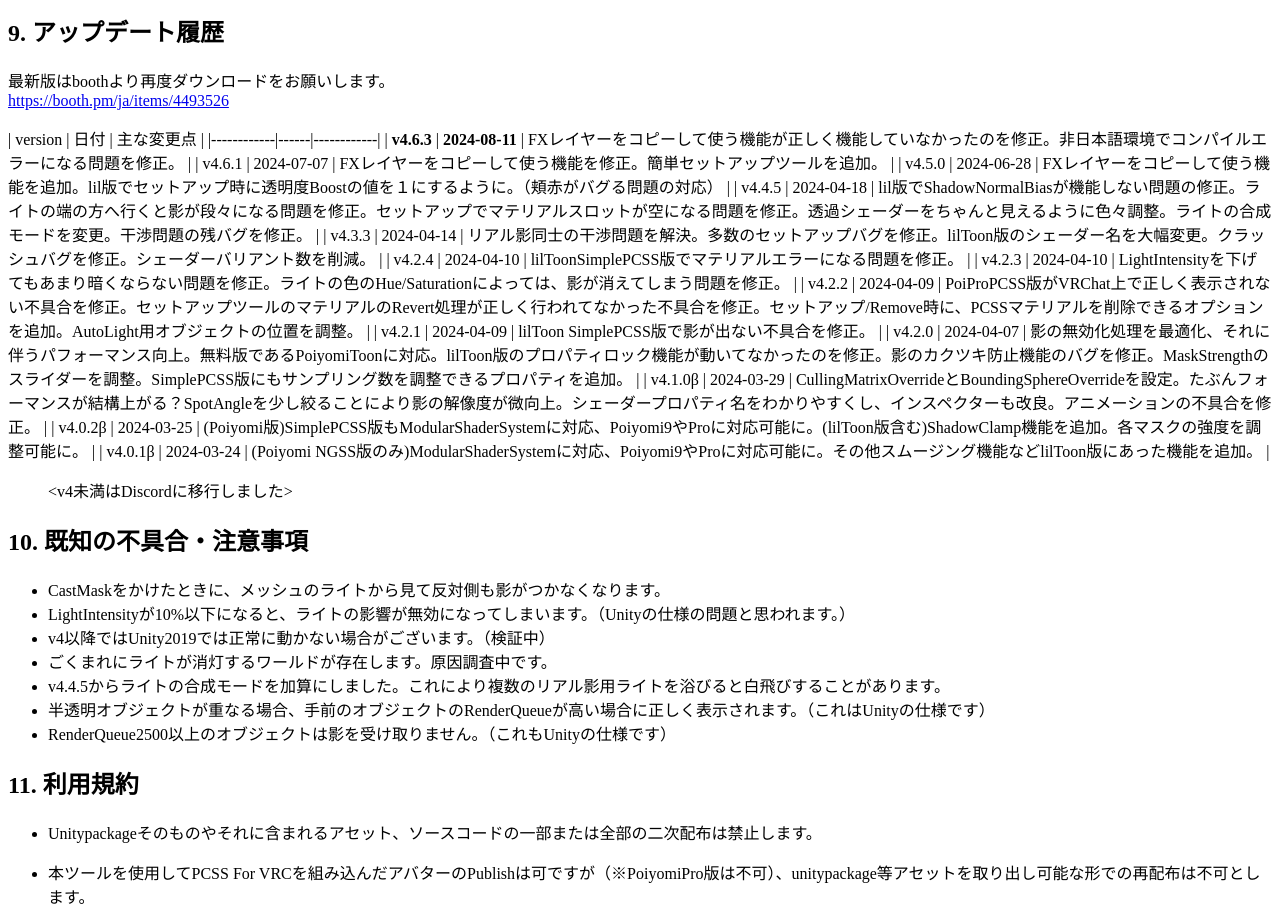
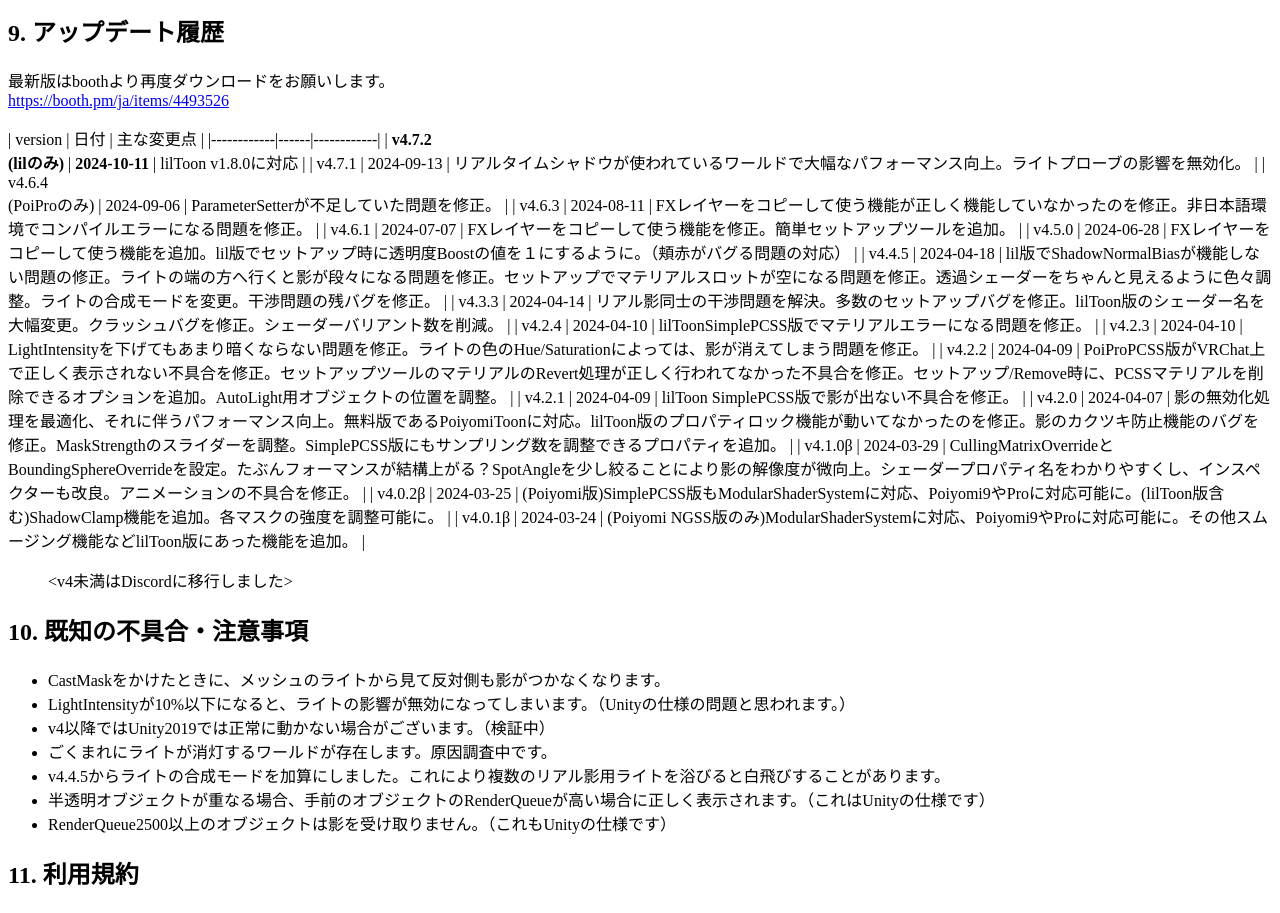
Before and after one commit to nHaruka-git/PCSS4VRC, a Next.js app: page /ja in a window 1280 px wide. Shown: the part 6200-7113 px from the top of the page. Built offline with nearby package versions, Linux system fonts and the light colour scheme.

Commit message:
Update index.mdx
Updated update history section (up to v4.7.2)

```diff
--- a/src/pages/ja/index.mdx
+++ b/src/pages/ja/index.mdx
@@ -213,7 +213,10 @@
 
 | version | 日付 | 主な変更点 |
 |------------|------|------------|
-| **v4.6.3** | **2024-08-11** | FXレイヤーをコピーして使う機能が正しく機能していなかったのを修正。非日本語環境でコンパイルエラーになる問題を修正。 |
+| **v4.7.2<br/>(lilのみ)** | **2024-10-11** | lilToon v1.8.0に対応 |
+|  v4.7.1 | 2024-09-13 | リアルタイムシャドウが使われているワールドで大幅なパフォーマンス向上。ライトプローブの影響を無効化。 |
+| v4.6.4<br/>(PoiProのみ) | 2024-09-06 | ParameterSetterが不足していた問題を修正。 |
+| v4.6.3 | 2024-08-11 | FXレイヤーをコピーして使う機能が正しく機能していなかったのを修正。非日本語環境でコンパイルエラーになる問題を修正。 |
 | v4.6.1 | 2024-07-07 | FXレイヤーをコピーして使う機能を修正。簡単セットアップツールを追加。 |
 | v4.5.0 | 2024-06-28 | FXレイヤーをコピーして使う機能を追加。lil版でセットアップ時に透明度Boostの値を１にするように。（頬赤がバグる問題の対応） |
 | v4.4.5 | 2024-04-18 | lil版でShadowNormalBiasが機能しない問題の修正。ライトの端の方へ行くと影が段々になる問題を修正。セットアップでマテリアルスロットが空になる問題を修正。透過シェーダーをちゃんと見えるように色々調整。ライトの合成モードを変更。干渉問題の残バグを修正。 |
```
